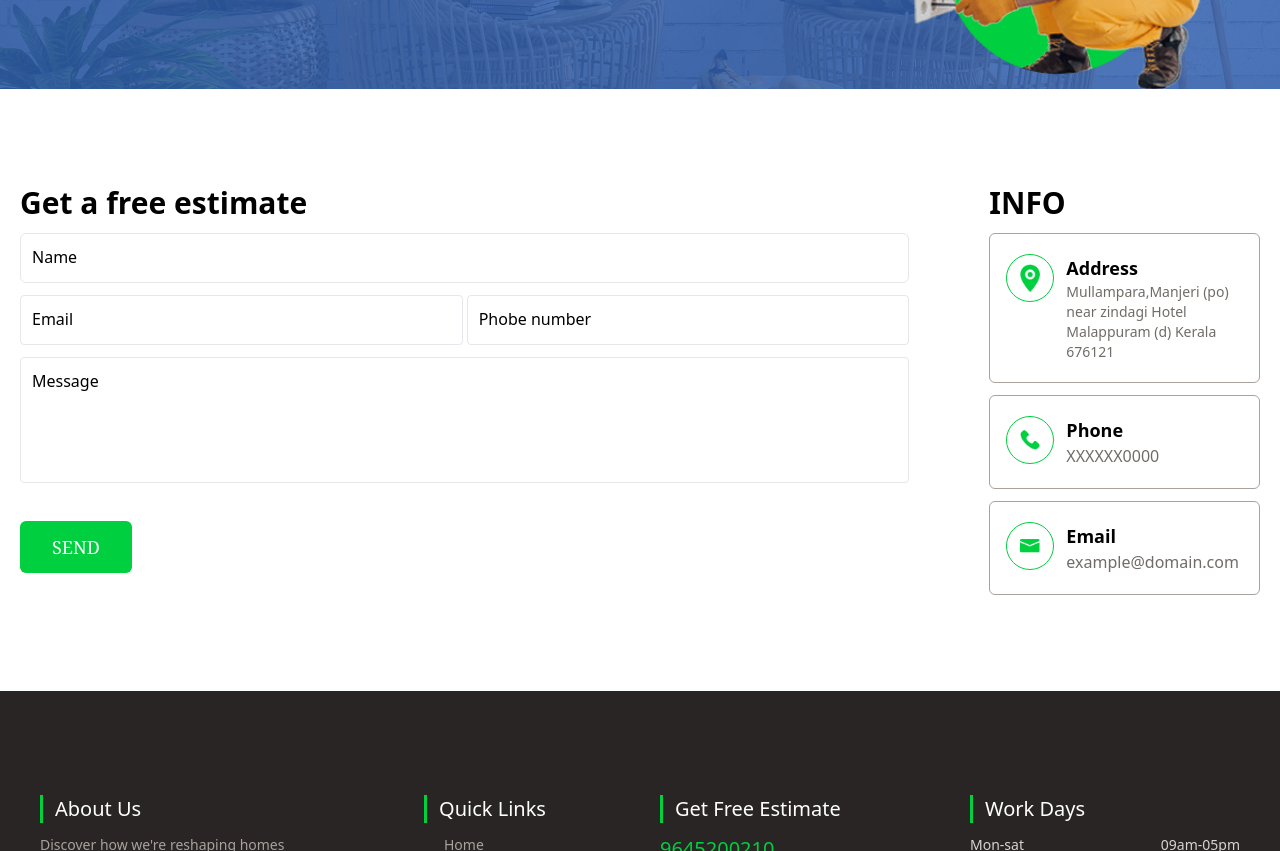
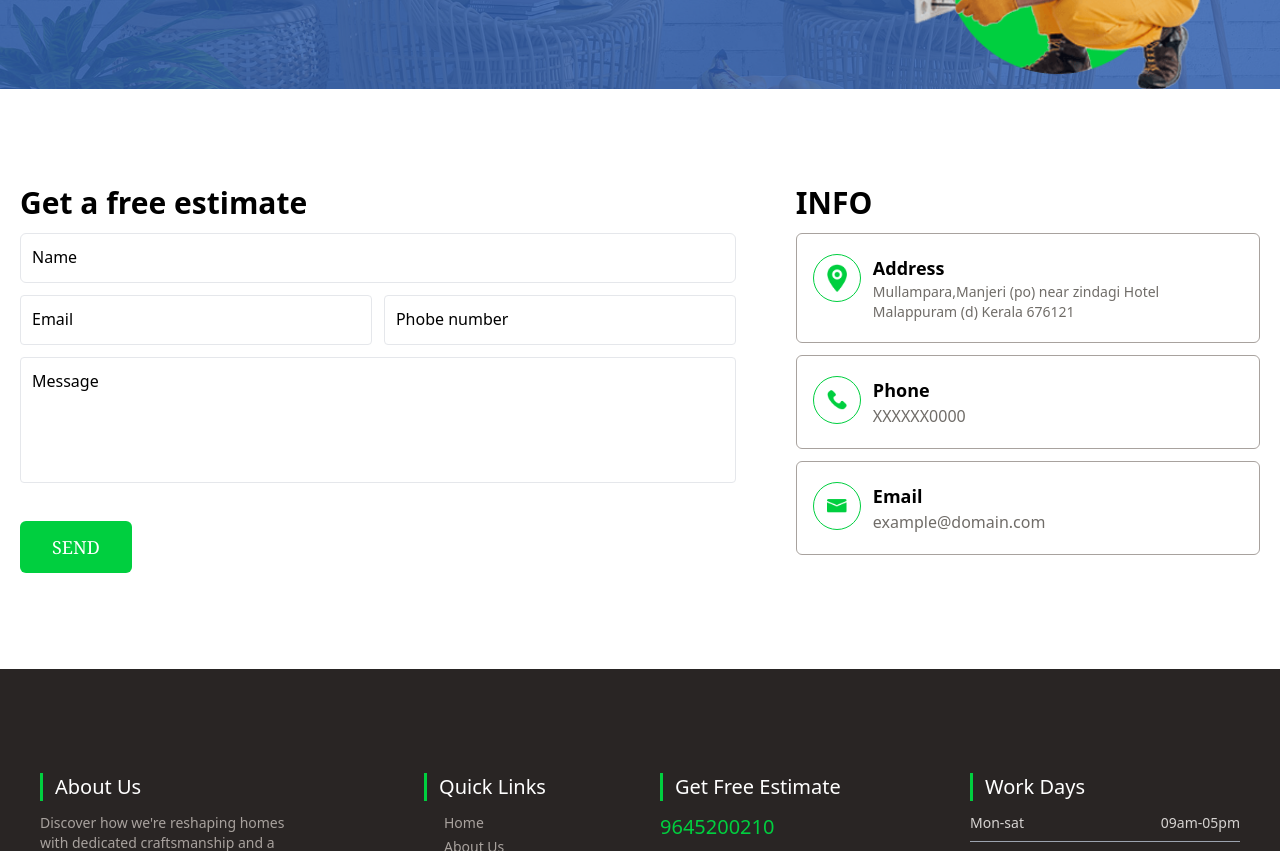
Before and after one commit to amit-kandar/home-service, a React (Create React App) app: page /contact-us in a window 1280 px wide. Shown: the part 400-1251 px from the top of the page. Built offline with nearby package versions, Linux system fonts and the light colour scheme; the HTML template or start-up script is replaced by a standard one.

Commit message:
Fixed the width issue

```diff
--- a/src/routes/ContactUs.js
+++ b/src/routes/ContactUs.js
@@ -47,8 +47,8 @@ function ContactUs() {
                     </div>
                 </div>
             </div>
-            <div className='my-10 flex flex-col gap-10 md:flex-row'>
-                <div className='w-full h-full flex md:basis-3/4 flex-col justify-start items-start px-5 lg:py-14'>
+            <div className='my-10 flex flex-col gap-5 md:flex-row'>
+                <div className='w-full h-full flex md:basis-3/5 flex-col justify-start items-start px-5 lg:py-14'>
                     <h2 className='text-3xl text-left font-semibold'>
                         Get a free estimate
                     </h2>
@@ -69,7 +69,7 @@ function ContactUs() {
                             {(formik.errors.name && formik.touched.name) || formik.isValid.name ? <Error err={formik.errors.name} /> : ""}
                         </div>
 
-                        <div className='flex flex-wrap gap-1'>
+                        <div className='flex flex-wrap gap-3'>
                             <div className='flex flex-1 flex-col mb-3'>
                                 <label htmlFor="email" className='relative w-full min-w-48'>
                                     <input
@@ -122,7 +122,7 @@ function ContactUs() {
                         <button type="submit" className='py-3 px-8 bg-custom-green rounded-md text-lg uppercase font-serif text-white text-center'>Send</button>
                     </form>
                 </div>
-                <div className='min-w-32 h-full flex md:basis-1/4 flex-col justify-start items-start px-5 lg:py-14 '>
+                <div className='min-w-32 h-full flex md:basis-2/5 flex-col justify-start items-start px-5 lg:py-14 '>
                     <h2 className='text-3xl text-left uppercase font-semibold'>
                         Info
                     </h2>
```
